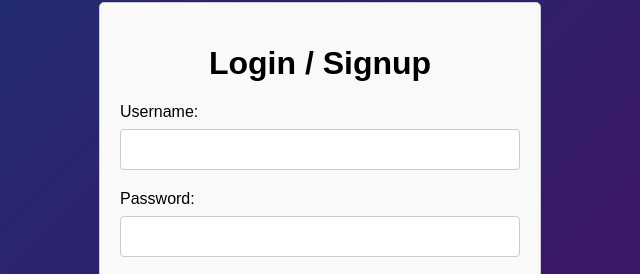
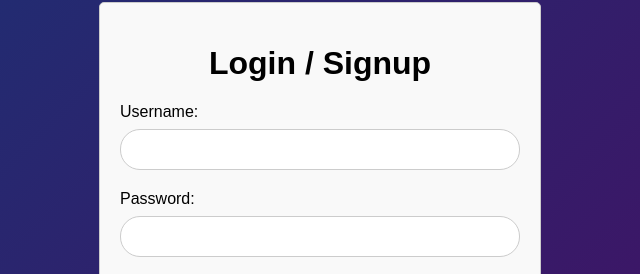
Before and after one commit to noor-tonmoy47/ToDo-List, a plain HTML site: page Frontend/PageLayout/index.html in a window 1280 px wide. Shown: the part 177-451 px from the top of the page, 320-960 px from the left. Drawn offline with Linux system fonts and the light colour scheme.

Commit message:
added necessary images and slightly finetuned the login page styles

```diff
--- a/Frontend/PageStyles/login_styles.css
+++ b/Frontend/PageStyles/login_styles.css
@@ -36,7 +36,7 @@ body {
     padding: 12px;
     margin-bottom: 20px;
     border: 1px solid #ccc;
-    border-radius: 4px;
+    border-radius: 20px;
     box-sizing: border-box;
   }
 
```
Also changed, not shown: Frontend/images/checked.png (added), Frontend/images/icon.png (added), Frontend/images/unchecked.png (added).
